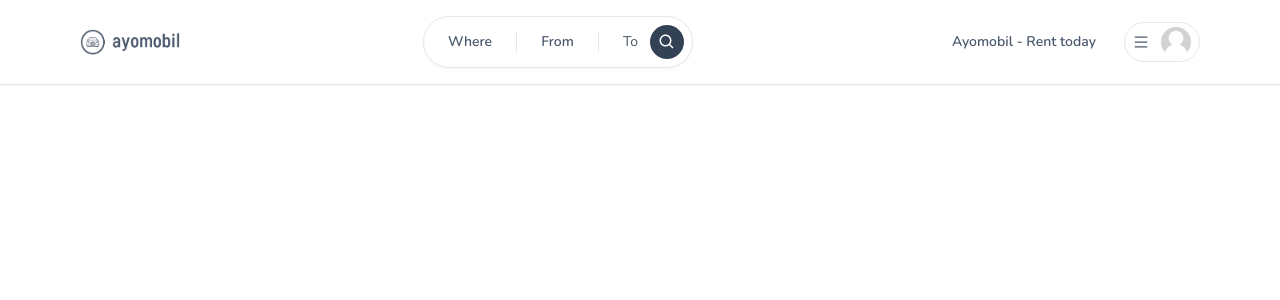
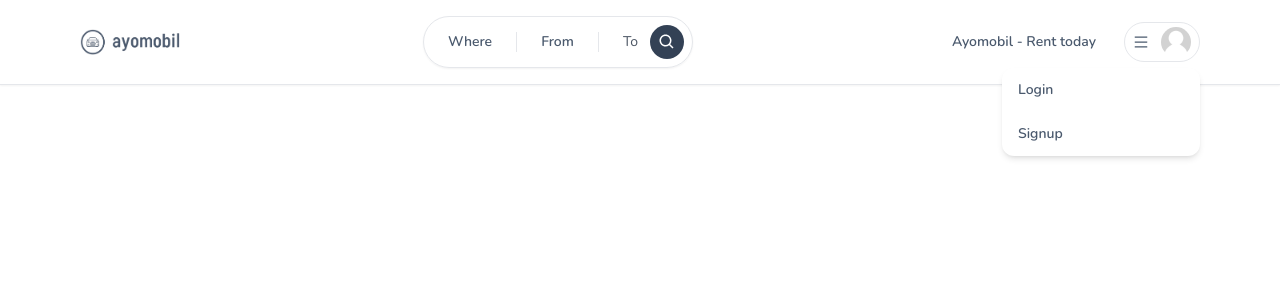
Before and after one commit to Brutalvik/ayomobil, a Next.js app: page / in a window 1280 px wide. Both pictures are taken after a click on the element 1162 px from the left and 42 px from the top of the page. Shown: the top 300 px of the page. Built offline with nearby package versions, Linux system fonts and the light colour scheme.

Commit message:
Added menuitem and completed navbar

```diff
--- /dev/null
+++ b/app/components/Navbar/MenuItem.tsx
@@ -0,0 +1,21 @@
+"use client";
+
+interface MenuItemProps {
+  onClick: () => void;
+  label: string;
+}
+
+import React, { FC } from "react";
+
+const MenuItem: FC<MenuItemProps> = ({ onClick, label }) => {
+  return (
+    <div
+      onClick={onClick}
+      className="px-4 py-3 hover:bg-100 transition font-semibold"
+    >
+      {label}
+    </div>
+  );
+};
+
+export default MenuItem;
--- a/app/components/Navbar/Navbar.tsx
+++ b/app/components/Navbar/Navbar.tsx
@@ -1,3 +1,5 @@
+"use client";
+
 import React, { FC } from "react";
 import Container from "../Container";
 import Logo from "./Logo";
--- a/app/components/Navbar/UserMenu.tsx
+++ b/app/components/Navbar/UserMenu.tsx
@@ -1,10 +1,17 @@
 "use client";
 
-import React, { FC } from "react";
+import React, { FC, useCallback, useState } from "react";
 import { AiOutlineMenu } from "react-icons/ai";
 import Avatar from "../Avatar";
+import MenuItem from "./MenuItem";
 
 const UserMenu: FC = () => {
+  const [isOpen, setIsOpen] = useState<boolean>(false);
+
+  const toggleOpen = useCallback(() => {
+    setIsOpen((value: boolean) => !value);
+  }, []);
+
   return (
     <div className="relative">
       <div className="flex flex-row items-center gap-3">
@@ -15,7 +22,7 @@
           Ayomobil - Rent today
         </div>
         <div
-          onClick={() => {}}
+          onClick={toggleOpen}
           className="p-4 md:py-1 md:px-2 border-[1px] border-200 flex flex-row items-center gap-3 rounded-full cursor-pointer hover:shadow-md transition "
         >
           <AiOutlineMenu />
@@ -24,6 +31,17 @@
           </div>
         </div>
       </div>
+
+      {isOpen && (
+        <div className="absolute rounded-xl shadow-md w-[40vw] md:w-3/4 bg-white overflow-hidden right-0 top-12 text-sm ">
+          <div className="flex flex-col cursor-pointer">
+            <>
+              <MenuItem onClick={() => {}} label="Login" />
+              <MenuItem onClick={() => {}} label="Signup" />
+            </>
+          </div>
+        </div>
+      )}
     </div>
   );
 };
```
